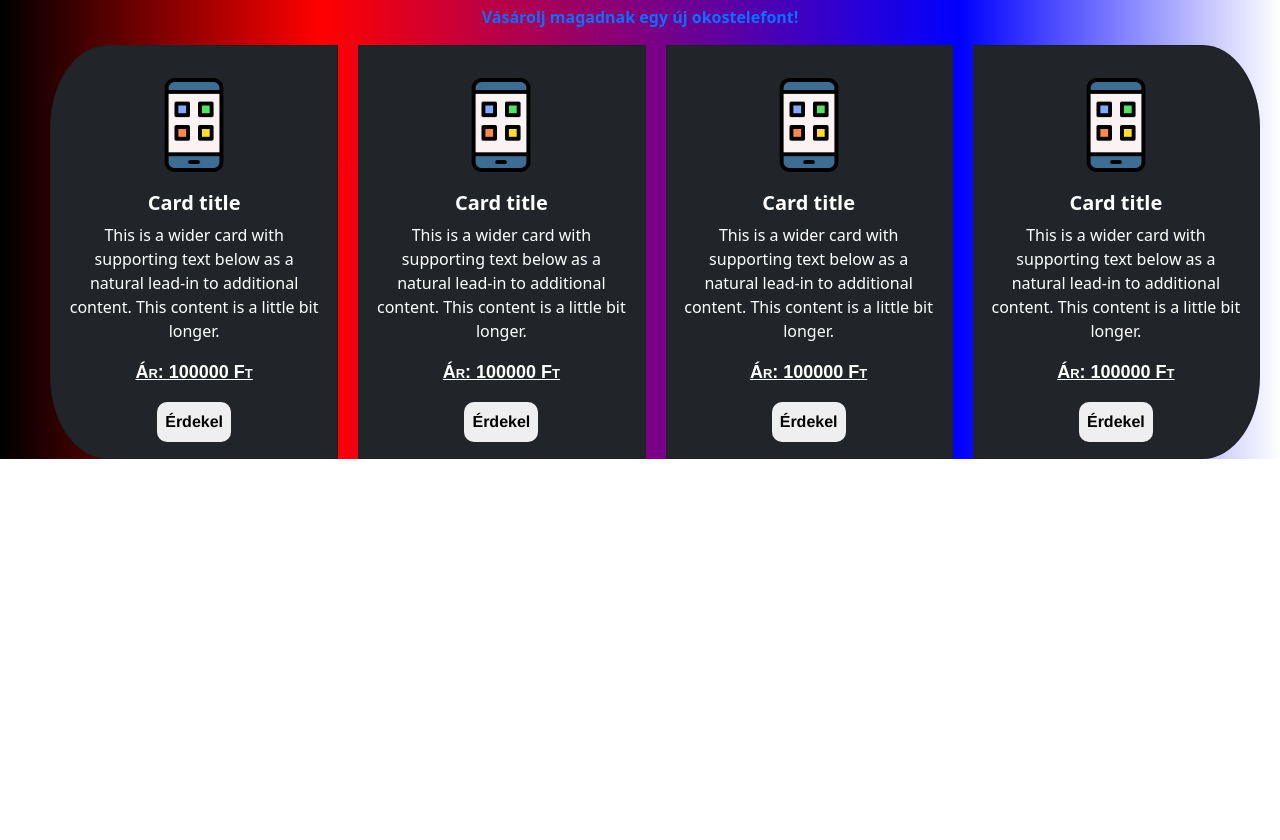
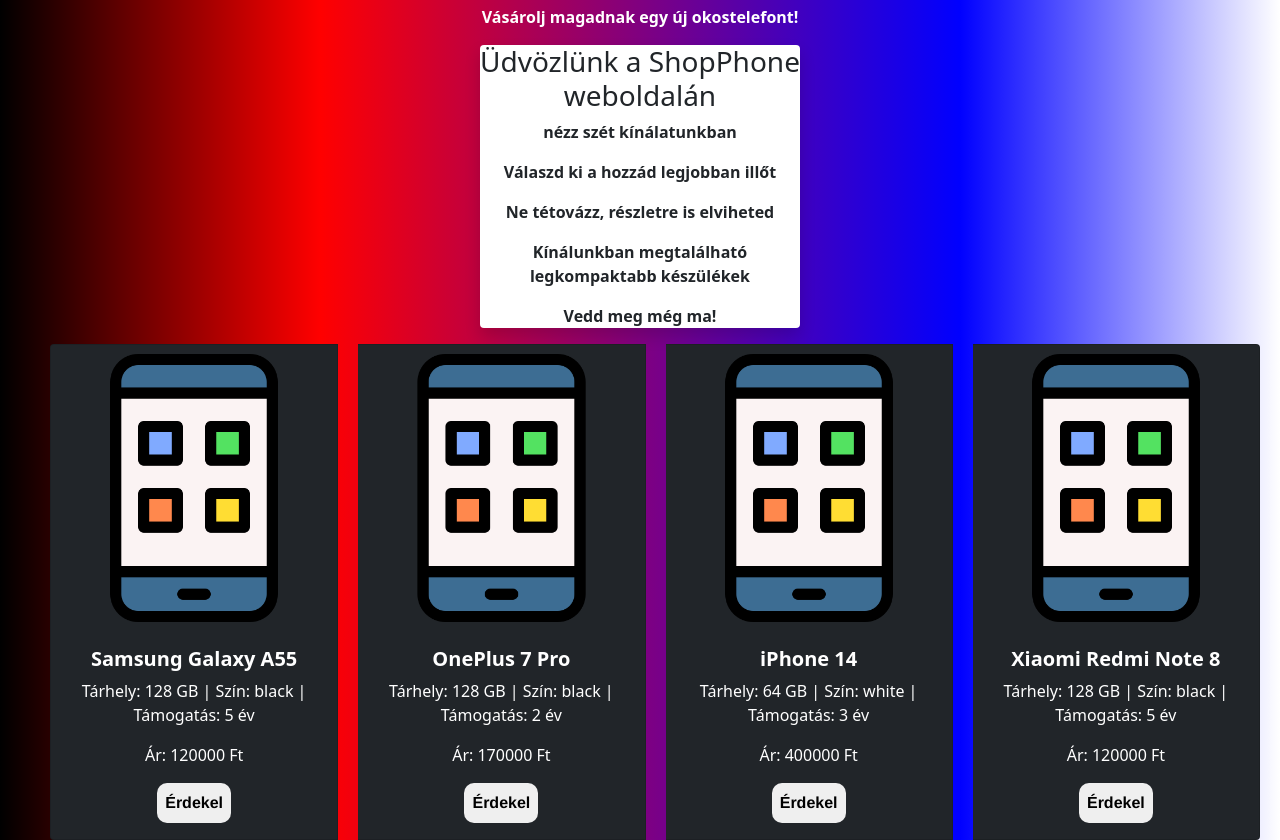
Before and after one commit to lacko186/phone, a website: page Client/index.html in a window 1280 px wide. Shown: the part 91-931 px from the top of the page. Before the commit the page ends 800 px from the top, so only its background shows below. Drawn offline with nearby package versions, Linux system fonts and the light colour scheme.

Commit message:
handle server side semicolon on line 2 and without React static data upload to element with cardnumbers index

```diff
--- a/Client/index.html
+++ b/Client/index.html
@@ -8,51 +8,104 @@
     <title>Phones</title>
 </head>
 <body>
-    <h1 class="text-center mt-4">Telefonok</h1>
-
+    <h1 class="text-center mt-4 text-white fw-bold">Telefonok</h1>
 <div class="container text-center">
-<p class="text-primary text-center mt-4 fw-bold">Vásárolj magadnak egy új okostelefont!</p>
+<p class="text-white text-center mt-4 fw-bold">Vásárolj magadnak egy új okostelefont!</p>
  </div>
 
+ <center><div class="col-md-3 bg-white shadow rounded">
+<div class="fw-bold text-center">
+  <h3>Üdvözlünk a ShopPhone weboldalán</h3>
+  <p>nézz szét kínálatunkban</p>
+  <p>Válaszd ki a hozzád legjobban illőt</p>
+  <p>Ne tétovázz, részletre is elviheted</p>
+  <p>Kínálunkban megtalálható legkompaktabb készülékek</p>
+  <p>Vedd meg még ma!</p>
+</div>
+</center>
+ </div>
 <div class="card-group ">
   <div class="card bg-dark text-white">
-    <img id="phone" src="app.png" class="card-img-top" alt="...">
+    <img id="phone1" src="app.png" class="card-img-top" alt="SAMSUNG">
     <div class="card-body">
-      <h5 class="card-title text text-center ">Card title</h5>
-      <p class="card-text text-center ">This is a wider card with supporting text below as a natural lead-in to additional content. This content is a little bit longer.</p>
-      <p  id="price" class="card-text text-center ">Ár: 100000 Ft</p>
+      <h5 id="name1" class="card-title text text-center "></h5>
+      <p id="desc1" class="card-text text-center "></p>
+      <p id="price1" class="card-text text-center "></p>
     <center><button id="érdekel" href="#" class=" p-2 fw-bold">Érdekel</button></center>
     </div>
   </div>
   <div class="card bg-dark text-white">
-    <img id="phone" src="app.png" class="card-img-top" alt="...">
+    <img id="phone2" src="app.png" class="card-img-top" alt="Oneplus">
     <div class="card-body">
-      <h5 class="card-title text text-center ">Card title</h5>
-      <p class="card-text text-center ">This is a wider card with supporting text below as a natural lead-in to additional content. This content is a little bit longer.</p>
-      <p  id="price" class="card-text text-center ">Ár: 100000 Ft</p>
+      <h5 id="name2" class="card-title text text-center "></h5>
+      <p id="desc2" class="card-text text-center "></p>
+      <p id="price2" class="card-text text-center "></p>
     <center><button id="érdekel" href="#" class=" p-2 fw-bold">Érdekel</button></center>
     </div>
   </div>
   <div class="card bg-dark text-white">
-    <img id="phone" src="app.png" class="card-img-top" alt="...">
+    <img id="phone3" src="app.png" class="card-img-top" alt="Iphone">
     <div class="card-body">
-      <h5 class="card-title text text-center ">Card title</h5>
-      <p class="card-text text-center ">This is a wider card with supporting text below as a natural lead-in to additional content. This content is a little bit longer.</p>
-      <p  id="price" class="card-text text-center ">Ár: 100000 Ft</p>
+      <h5 id="name3" class="card-title text text-center "></h5>
+      <p id="desc3" class="card-text text-center "></p>
+      <p id="price3" class="card-text text-center "></p>
     <center><button id="érdekel" href="#" class=" p-2 fw-bold">Érdekel</button></center>
     </div>
   </div>
   <div class="card bg-dark text-white">
-    <img id="phone" src="app.png" class="card-img-top" alt="...">
+    <img id="phone4" src="app.png" class="card-img-top" alt="Xiaomi">
     <div class="card-body">
-      <h5 class="card-title text text-center ">Card title</h5>
-      <p class="card-text text-center ">This is a wider card with supporting text below as a natural lead-in to additional content. This content is a little bit longer.</p>
-      <p  id="price" class="card-text text-center ">Ár: 100000 Ft</p>
+      <h5 id="name4" class="card-title text text-center "></h5>
+      <p id="desc4" class="card-text text-center "></p>
+      <p id="price4" class="card-text text-center "></p>
     <center><button id="érdekel" href="#" class=" p-2 fw-bold">Érdekel</button></center>
     </div>
   </div>
 </div>
+<script>
+let TelekomPhones = [
+    {
+        name: "Samsung Galaxy A55",
+        price: 120000,
+        storage: "128 GB",
+        color: "black",
+        support: 5
+    },
+    {
+        name: "OnePlus 7 Pro",
+        price: 170000,
+        storage: "128 GB",
+        color: "black",
+        support: 2
+    },
+    {
+        name: "iPhone 14",
+        price: 400000,
+        storage: "64 GB",
+        color: "white",
+        support: 3
+    },
+    {
+        name: "Xiaomi Redmi Note 8",
+        price: 120000,
+        storage: "128 GB",
+        color: "black",
+        support: 5
+    }
+];
 
+for (let i = 0; i < TelekomPhones.length; i++) {
+    const phone = TelekomPhones[i];
+    const cardNumber = i + 1;
 
+    const nameElement = document.getElementById("name" + cardNumber);
+    const priceElement = document.getElementById("price" + cardNumber);
+    const descElement = document.getElementById("desc" + cardNumber);
+
+    nameElement.innerHTML = phone.name;
+    priceElement.innerHTML = "Ár: " + phone.price + " Ft";
+    descElement.innerHTML = "Tárhely: " + phone.storage + " | Szín: " + phone.color + " | Támogatás: " + phone.support + " év";
+}
+</script>
 </body>
 </html>
--- a/Client/style.css
+++ b/Client/style.css
@@ -11,7 +11,6 @@
 .card{
 margin-left: 50px;
 margin-right: 20px;
-border-radius: 20%;
 }
 
 #érdekel{
@@ -21,8 +20,7 @@
     font-family:'Franklin Gothic Medium', 'Arial Narrow', Arial, sans-serif
 
 }
-#érdekel:hover
-{
+#érdekel:hover{
     background: linear-gradient(to left, darkred, black );
     color: white;
 }
--- a/server.js
+++ b/server.js
@@ -1,5 +1,5 @@
 const express = require("express");
-const cors = require("cors")
+const cors = require("cors");
 const app = express();
 const port = 5000;
 
```
